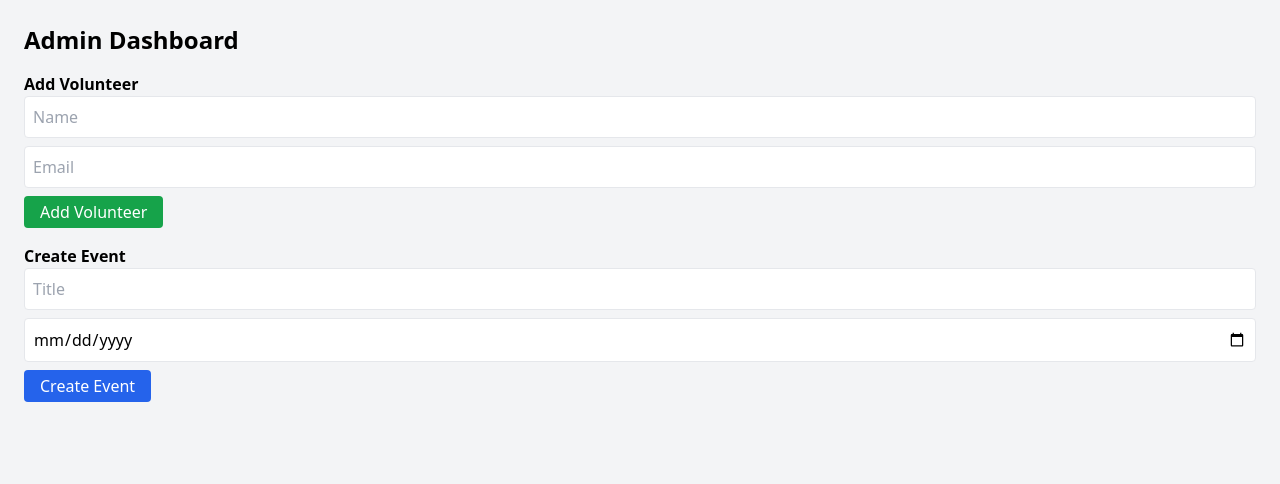
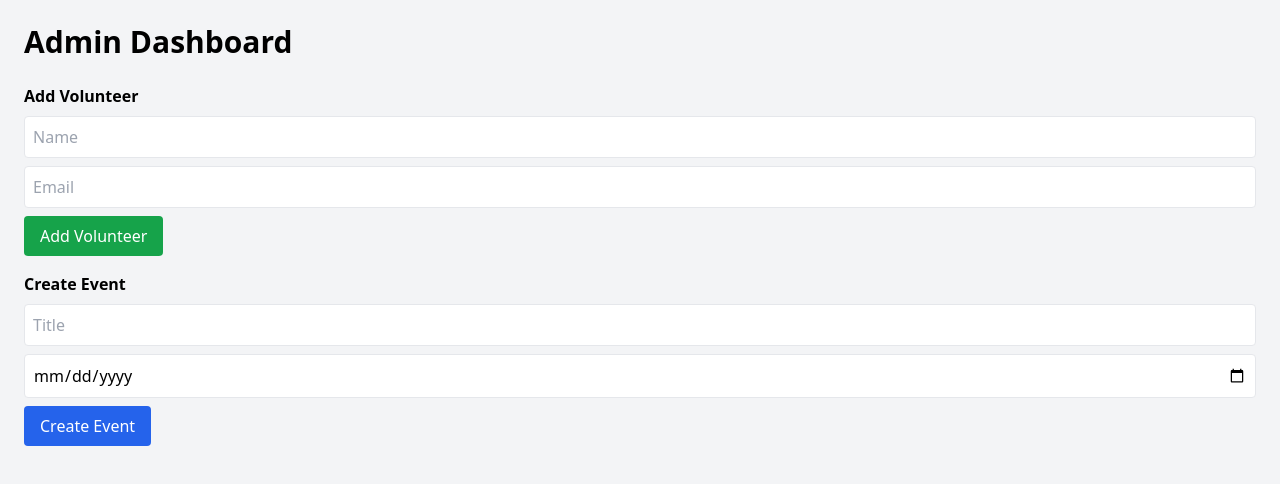
Before and after one commit to Chearingisgood/QoP, a website: page admin.html in a window 1280 px wide. Drawn offline with nearby package versions, Linux system fonts and the light colour scheme.

Commit message:
Refactor admin.html for improved structure and styling

```diff
--- a/admin.html
+++ b/admin.html
@@ -6,30 +6,41 @@
 <title>Admin Dashboard</title>
 <script src="https://cdn.tailwindcss.com"></script>
 </head>
-<body class="p-6 bg-gray-100">
-<h1 class="text-2xl font-bold mb-4">Admin Dashboard</h1>
-<h2 class="font-semibold mt-4">Add Volunteer</h2>
+<body class="bg-gray-100 p-6">
+<h1 class="text-3xl font-bold mb-6">Admin Dashboard</h1>
+
+<h2 class="font-semibold mb-2">Add Volunteer</h2>
 <form id="addVolunteer" class="mb-4 space-y-2">
-<input type="text" placeholder="Name" id="vName" class="border p-2 rounded w-full">
-<input type="email" placeholder="Email" id="vEmail" class="border p-2 rounded w-full">
-<button type="submit" class="bg-green-600 text-white py-1 px-4 rounded">Add Volunteer</button>
+<input type="text" id="vName" placeholder="Name" class="w-full border p-2 rounded" required>
+<input type="email" id="vEmail" placeholder="Email" class="w-full border p-2 rounded" required>
+<button type="submit" class="bg-green-600 text-white py-2 px-4 rounded hover:bg-green-700 transition">Add Volunteer</button>
 </form>
-<h2 class="font-semibold mt-4">Create Event</h2>
+
+<h2 class="font-semibold mb-2">Create Event</h2>
 <form id="addEvent" class="mb-4 space-y-2">
-<input type="text" placeholder="Title" id="eTitle" class="border p-2 rounded w-full">
-<input type="date" id="eDate" class="border p-2 rounded w-full">
-<button type="submit" class="bg-blue-600 text-white py-1 px-4 rounded">Create Event</button>
+<input type="text" id="eTitle" placeholder="Title" class="w-full border p-2 rounded" required>
+<input type="date" id="eDate" class="w-full border p-2 rounded" required>
+<button type="submit" class="bg-blue-600 text-white py-2 px-4 rounded hover:bg-blue-700 transition">Create Event</button>
 </form>
+
 <script>
-document.getElementById('addVolunteer').addEventListener('submit', async e=>{
-    e.preventDefault();
-    await fetch('/add-volunteers',{method:'POST',headers:{'Content-Type':'application/json'},body:JSON.stringify({name:document.getElementById('vName').value,email:document.getElementById('vEmail').value})});
-    alert('Volunteer added!');
+document.getElementById('addVolunteer').addEventListener('submit', async e => {
+  e.preventDefault();
+  await fetch('/add-volunteers', {
+    method: 'POST',
+    headers: { 'Content-Type': 'application/json' },
+    body: JSON.stringify({ name: document.getElementById('vName').value, email: document.getElementById('vEmail').value })
+  });
+  alert('Volunteer added!');
 });
-document.getElementById('addEvent').addEventListener('submit', async e=>{
-    e.preventDefault();
-    await fetch('/add-event',{method:'POST',headers:{'Content-Type':'application/json'},body:JSON.stringify({title:document.getElementById('eTitle').value,date:document.getElementById('eDate').value})});
-    alert('Event created!');
+document.getElementById('addEvent').addEventListener('submit', async e => {
+  e.preventDefault();
+  await fetch('/add-event', {
+    method: 'POST',
+    headers: { 'Content-Type': 'application/json' },
+    body: JSON.stringify({ title: document.getElementById('eTitle').value, date: document.getElementById('eDate').value })
+  });
+  alert('Event created!');
 });
 </script>
 </body>
```
